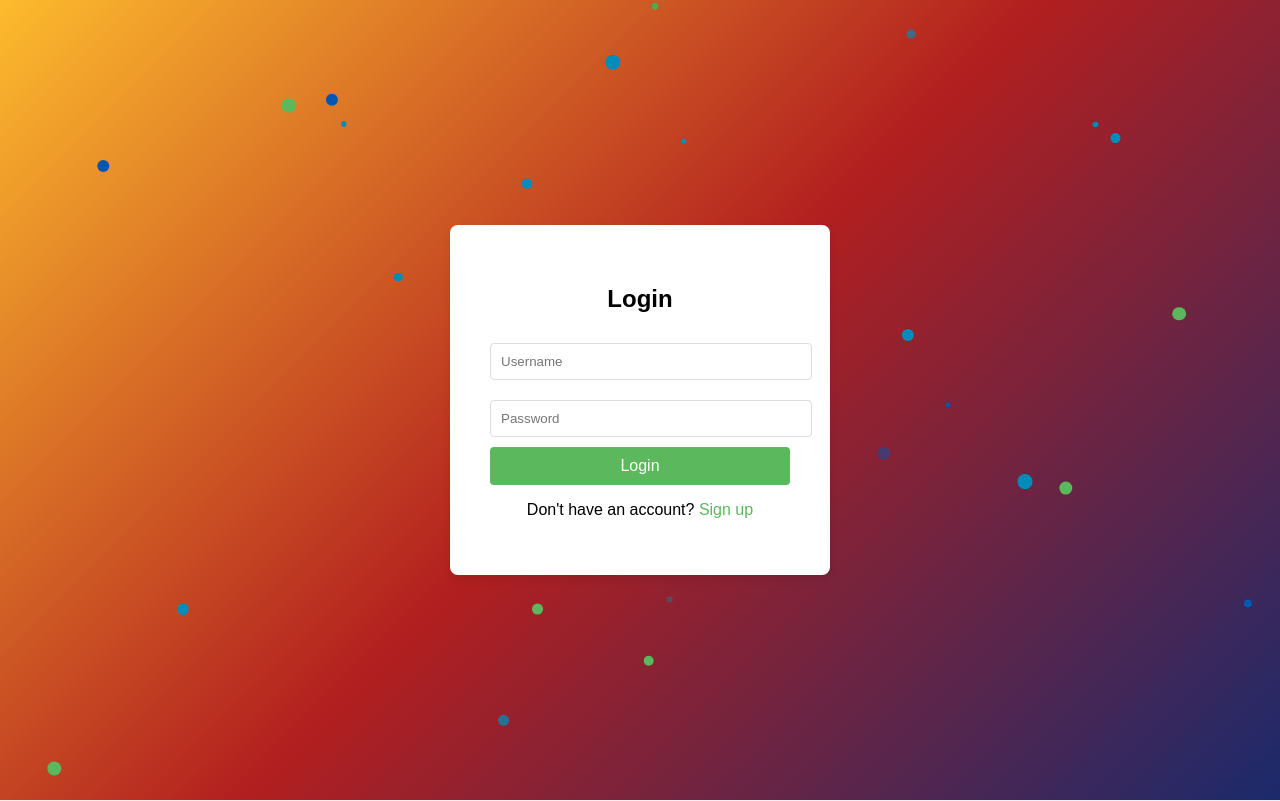
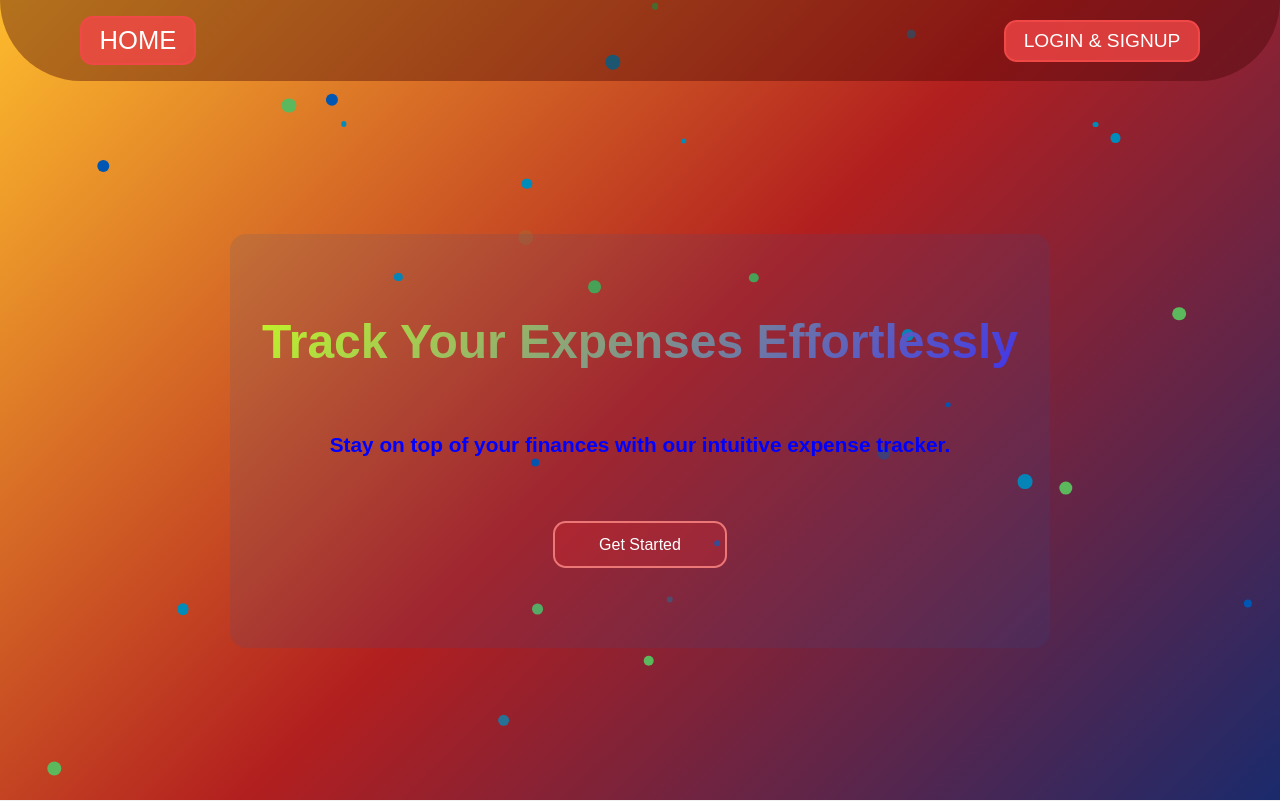
Before and after one commit to kishlaychandan/kishlay-expense, a plain HTML site: page index.html in a window 1280 px wide. Drawn offline with nearby package versions, Linux system fonts and the light colour scheme.

Commit message:
Add files via upload

```diff
--- a/index.html
+++ b/index.html
@@ -8,6 +8,18 @@
 </head>
 <body>
     <div id="background-animation"></div>
+    <nav>
+        <a href="index.html">HOME</a>
+        <div>
+            <p class="loginsignup">LOGIN & SIGNUP</p>
+        </div>
+    </nav>
+    <div class="main">
+        <div class="section1 hero-section">
+            <h1>Track Your Expenses Effortlessly</h1>
+            <p>Stay on top of your finances with our intuitive expense tracker.</p>
+            <a href="#" class="cta-button">Get Started</a>
+        </div>
         <div class="container">
             <div id="login-section">
                 <h2>Login</h2>
@@ -27,9 +39,10 @@
                 <p>Already have an account? <a href="#" onclick="showLogin()">Login</a></p>
             </div>
         </div>
+    </div>
 
     <script src="https://cdnjs.cloudflare.com/ajax/libs/animejs/3.2.1/anime.min.js"></script>
     <script src="script.js"></script>
-    <script src="backgroundANimation.js"></script>
+    <script src="backgroundAnimation.js"></script>
 </body>
 </html>
--- a/script.js
+++ b/script.js
@@ -1,8 +1,7 @@
 function showSignup() {
     const loginSection = document.getElementById('login-section');
     const signupSection = document.getElementById('signup-section');
-
-    anime({
+        anime({
         targets: loginSection,
         translateX: [-300, 0],
         opacity: [1, 0],
@@ -21,6 +20,32 @@ function showSignup() {
         }
     });
 }
+let loginsign=document.querySelector(".loginsignup");
+let ctabutton=document.querySelector(".cta-button");
+let container=document.querySelector(".container");
+container.style.display="none";
+let section1=document.querySelector(".section1");
+
+ctabutton.addEventListener("click",()=>{
+    if(container.style.display=="none"){
+        container.style.display="block";
+        section1.style.display="none"
+    }
+    else{
+        container.style.display="none";
+        section1.style.display="block"
+    }
+})
+loginsign.addEventListener("click",()=>{
+    if(container.style.display=="none"){
+        container.style.display="block";
+        section1.style.display="none"
+    }
+    else{
+        container.style.display="none";
+        section1.style.display="block"
+    }
+})
 
 function showLogin() {
     const signupSection = document.getElementById('signup-section');
--- a/styles.css
+++ b/styles.css
@@ -1,28 +1,120 @@
-body {
-    font-family: Arial, sans-serif;
-    background: #f0f0f0;
-    display: flex;
-    justify-content: center;
-    align-items: center;
-    height: 100vh;
-    margin: 0;
-}
 body {
     margin: 0;
     padding: 0;
-    overflow: hidden; /* Prevent scrolling */
-  }
+    font-family: Arial, sans-serif;
+    background: #f0f0f0;
+    box-sizing: border-box;
+}
 
-  #background-animation {
+#background-animation {
     position: fixed;
     top: 0;
     left: 0;
     width: 100%;
     height: 100%;
-    background: linear-gradient(-45deg, #1a2a6c, #b21f1f, #fdbb2d); /* Initial gradient colors */
-    z-index: -1; /* Ensure it's behind other content */
-  }
+    background: linear-gradient(-45deg, #1a2a6c, #b21f1f, #fdbb2d);
+    z-index: -1;
+}
 
+nav {
+    display: flex;
+    justify-content: space-between;
+    align-items: center;
+    /* margin: 0.3rem 0rem; */
+    background-color: rgba(72, 5, 5, 0.4);
+    padding: 1rem 5rem;
+    /* border-radius: 0.8rem; */
+    border-bottom-left-radius: 8rem;
+    border-bottom-right-radius: 8rem;
+}
+
+nav a {
+    font-size: 1.6rem;
+    padding: 0.5rem 1.1rem;
+    border-radius: 0.8rem;
+    text-decoration: none;
+    color: white;
+    background-color: rgba(240, 71, 71, 0.8);
+    border: 2px solid rgb(240, 71, 71);
+}
+
+nav a:hover {
+    color: rgb(240, 71, 71);
+    background-color: white;
+    text-decoration: none;
+}
+
+nav div p {
+    font-size: 1.2rem;
+    padding: 0.5rem 1.1rem;
+    background-color: rgba(240, 71, 71, 0.8);
+    color: white;
+    border-radius: 0.8rem;
+    border: 2px solid rgb(240, 71, 71);
+    margin: 0;
+}
+
+nav div p:hover {
+    color: rgb(240, 71, 71);
+    background-color: white;
+    cursor: pointer;
+}
+
+.main {
+    display: flex;
+    width: 100%;
+    height: 90vh;
+    justify-content: center;
+    align-items: center;
+}
+
+.hero-section {
+    text-align: center;
+    background-color: rgba(41, 84, 165, 0.13);
+    padding: 3rem 0rem;
+    border-radius: 1rem;
+    display: flex;
+    flex-direction: column;
+    justify-content: center;
+    align-items: center;
+    /* gap: 3rem; */
+    animation: fadeIn 2s ease-in-out;
+}
+
+.hero-section h1 {
+    font-size: 48px;
+    background: linear-gradient(135deg, #c0f329, #4236e7);
+    -webkit-background-clip: text;
+    -webkit-text-fill-color: transparent;
+    margin: 2rem;
+}
+
+.hero-section p {
+    font-size: 24px;
+    margin: 0;
+    color: blue;
+    font-weight: bold;
+    font-size: 1.3rem;
+    margin: 2rem;
+}
+
+.hero-section a {
+    background-color: rgba(248, 44, 44, 0.2);
+    border: 2px solid rgb(236, 119, 119);
+    padding: 0.8rem 1.3rem;
+    border-radius: 0.8rem;
+    color: white;
+    width: 8rem;
+    margin: 2rem;
+    text-decoration: none;
+}
+
+.hero-section a:hover {
+    background-color: white;
+    text-decoration: none;
+    color: rgb(240, 71, 71);
+    cursor: pointer;
+}
 
 .container {
     background: #fff;
@@ -68,16 +160,3 @@ a {
 a:hover {
     text-decoration: underline;
 }
-
-.dashboard-container {
-    text-align: center;
-}
-
-.dashboard-container h1 {
-    margin-bottom: 20px;
-}
-
-.dashboard-container button {
-    width: auto;
-    padding: 10px 20px;
-}
```
Lines whose indentation alone changed are shown as unchanged.
